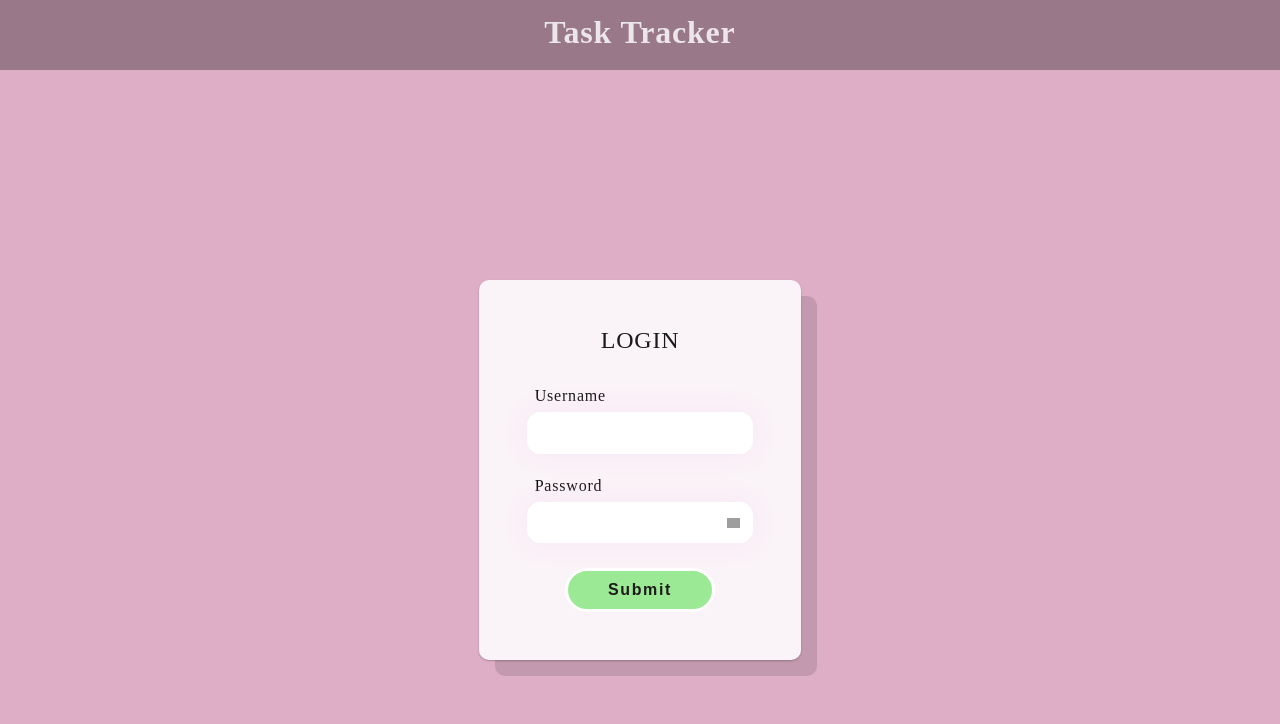
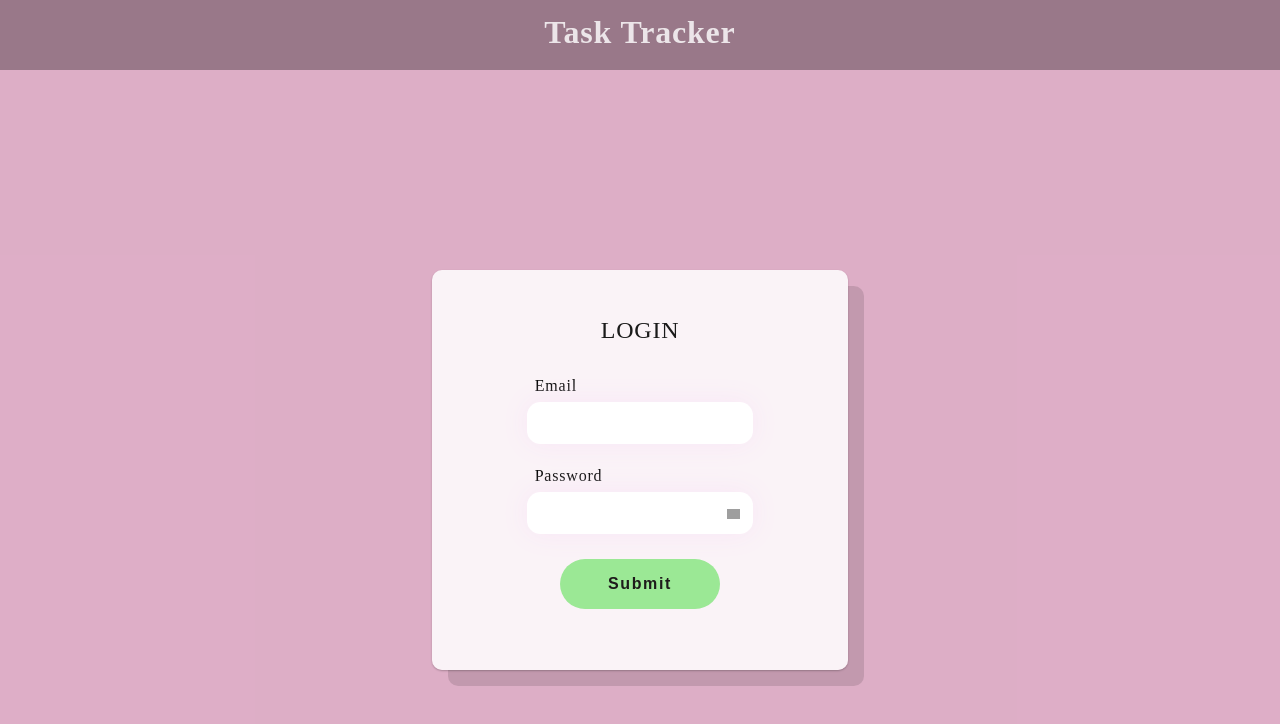
Before and after one commit to elizavetamoh/task-tracker, a React (Create React App) app: page /login in a window 1280 px wide. Shown: the top 724 px of the page. Built offline with nearby package versions, Linux system fonts and the light colour scheme; grey boxes are pictures that could not be loaded.

Commit message:
add formValidator, FormError

```diff
--- a/src/components/FormBox/FormBox.js
+++ b/src/components/FormBox/FormBox.js
@@ -1,13 +1,16 @@
 import React from 'react';
 import {Form, Box, Title} from "./components";
+import {FormError} from "./FormError";
+import {Link} from "react-router-dom";
 
-export default function FormBox({title, children}){
+export default function FormBox({title, children, formErrors}){
 
     return(
-        <Form>
+        <Form action={<Link to="/">Home</Link> }>
             <Box>
                 <Title>{title}</Title>
                 {children}
+                <FormError formErrors={formErrors}/>
             </Box>
         </Form>
 
--- /dev/null
+++ b/src/components/FormBox/FormError/FormError.js
@@ -0,0 +1,15 @@
+import React from 'react';
+import {Ul, Li} from './components'
+
+export const FormError = ({formErrors}) =>
+    <Ul>
+        {Object.keys(formErrors).map((fieldName, i) => {
+            if(formErrors[fieldName].length > 0){
+                return (
+                    <Li key={i}>{formErrors[fieldName]}</Li>
+                )
+            } else {
+                return '';
+            }
+        })}
+    </Ul>
--- /dev/null
+++ b/src/components/FormBox/FormError/components.js
@@ -0,0 +1,11 @@
+import styled from "styled-components";
+
+export const Ul = styled.ul`
+  width: 25em;
+  margin: 1em 0 0;
+  font-size: 0.8em;
+`
+
+export const Li = styled.li`
+  margin: 0.8em 0 0;
+`
--- /dev/null
+++ b/src/components/FormBox/FormError/index.js
@@ -0,0 +1 @@
+export { FormError } from './FormError';
--- a/src/components/Input/Input.js
+++ b/src/components/Input/Input.js
@@ -9,11 +9,11 @@ function blurHandler(event) {
     return event.target.value.trim();
 }
 
-export default function Input({name, type, id, title, onChange}){
+export default function Input({label, name, type, id, value, onChange, required}){
     return(
         <label>
-            <Text>{name}</Text>
-            <StyledInput type={type} id={id} title={title} onChange={onChange} onBlur={blurHandler}/>
+            <Text>{label}</Text>
+            <StyledInput name={name} type={type} id={id} value={value} onChange={onChange} onBlur={blurHandler} required={required} />
         </label>
     );
 }
--- a/src/components/Input/buttons/Button/Button.js
+++ b/src/components/Input/buttons/Button/Button.js
@@ -1,8 +1,8 @@
 import React from 'react';
 import {StyledButton} from "./components";
 
-export default function Button ({type, children}){
+export default function Button ({type, onClick, children, disabled}){
     return(
-        <StyledButton type={type}>{children}</StyledButton>
+        <StyledButton type={type} disabled={disabled} onClick={onClick}>{children}</StyledButton>
     )
 }
--- a/src/components/Input/buttons/Button/components.js
+++ b/src/components/Input/buttons/Button/components.js
@@ -5,10 +5,13 @@ export const StyledButton = styled.button`
     font-size: 1em;
     letter-spacing: .1em;
     color: #1e1b1b;
-    padding: 10px 40px;
-    border: 3px solid #fff;
+    padding: 1em 3em;
+    border: 0;
     border-radius: 5em;
     background-color: #9be895;
     cursor: pointer;
     margin-top: 0.5em;
+  :disabled {
+    background-color: #acababab;
+  }
 `
--- a/src/pages/Login/index.js
+++ b/src/pages/Login/index.js
@@ -1,44 +1,54 @@
-import React, {useEffect, useState} from "react";
+import React, {useState} from "react";
 import FormBox from "../../components/FormBox";
 import DefaultLayout from "../../components/DefaultLayout";
 import VisibilityButton from "../../components/Input/buttons/VisibilityButton";
 import Input from "../../components/Input";
 import Button from "../../components/Input/buttons/Button";
+import {EmailValidate} from "../../validators/formValidator";
 
 export default function Index() {
 
-    const [profile, setProfile] = useState({
-        username: "",
-        password: "",
+    const [state, setState] = useState({
+        email: '',
+        password: '',
+        formErrors: {email: '', password: ''},
     });
 
-    const onNameChange = (e) => {
-        setProfile({ ...profile, username: e.target.value });
-    };
+    const handleUserInput = (e) => {
+        const name = e.target.name;
+        const value = e.target.value;
+        setState({...state, [name]: value});
+        EmailValidate(name, value, state);
+    }
 
-    const onPasswordChange = (e) => {
-        setProfile({ ...profile, password: e.target.value });
-    };
-
-    useEffect(() => {
-        console.log("change!!!");
-    });
-
-
-    const showNameAndPass = () => {
-        console.log(profile)
-
+    const isDisabled = () => {
+        return state.formErrors.email !== ''
+            || state.formErrors.password !== '';
     }
 
     return (
         <DefaultLayout>
-            <FormBox title={"Login"}>
-                <Input name={"Username"} type={"text"} id={""} onChange={onNameChange}/>
-                <Input name={"Password"} type={"password"} id="passwordInput" onChange={onPasswordChange}/>
+            <FormBox title={"Login"} formErrors={state.formErrors}>
+                <Input
+                    label={"Email"}
+                    name={"email"}
+                    type={"email"}
+                    value={state.email}
+                    onChange={handleUserInput}
+                    required
+                />
+                <Input
+                    label={"Password"}
+                    name={"password"}
+                    type={"password"}
+                    value={state.password}
+                    id="passwordInput"
+                    onChange={handleUserInput}
+                    required
+                />
                 <VisibilityButton/>
-                <Button type="button" onClick={showNameAndPass}>Submit</Button>
+                <Button type="submit" disabled={isDisabled()}>Submit</Button>
             </FormBox>
         </DefaultLayout>
-
     );
 }
--- a/src/pages/Registration/index.js
+++ b/src/pages/Registration/index.js
@@ -1,23 +1,80 @@
-import React from "react";
+import React, {useState} from "react";
 import FormBox from "../../components/FormBox";
 import DefaultLayout from "../../components/DefaultLayout";
 import VisibilityButton from "../../components/Input/buttons/VisibilityButton";
 import Input from "../../components/Input";
 import Button from "../../components/Input/buttons/Button";
+import {EmailValidate} from "../../validators/formValidator";
 
 export default function Index() {
+
+    const [state, setState] = useState({
+        email: '',
+        firstName: '',
+        lastName: '',
+        password: '',
+        formErrors: {email: '', firstName: '', lastName: '' , password: ''},
+    });
+
+    const handleUserInput = (e) => {
+        console.log(state);
+        const name = e.target.name;
+        const value = e.target.value;
+        setState({...state, [name]: value});
+        EmailValidate(name,value, state);
+    }
+
+    const isDisabled = () => {
+        return state.formErrors.email !== ''
+            || state.formErrors.firstName !== ''
+            || state.formErrors.lastName !== ''
+            || state.formErrors.password !== '';
+    }
+
+
     return (
         <DefaultLayout>
-            <FormBox title={"Registration"}>
-                <Input name={"Email"} type={"text"} />
-                <Input name={"First name"} type={"text"}/>
-                <Input name={"Last Name"} type={"text"}/>
-                <Input name={"Avatar"} type={"file"} title={" "}/>
-                <Input name={"Password"} type={"password"} id="passwordInput"/>
+            <FormBox title={"Registration"} formErrors={state.formErrors}>
+                <Input
+                    label={"Email"}
+                    name={"email"}
+                    type={"email"}
+                    value={state.email}
+                    onChange={handleUserInput}
+                    required
+                />
+                <Input
+                    label={"First name"}
+                    name={"firstName"}
+                    type={"text"}
+                    value={state.firstName}
+                    onChange={handleUserInput}
+                    required
+                />
+                <Input
+                    label={"Last Name"}
+                    name={"lastName"}
+                    type={"text"}
+                    value={state.lastName}
+                    onChange={handleUserInput}
+                    required
+                />
+                <Input
+                    label={"Avatar"}
+                    type={"file"}
+                />
+                <Input
+                    label={"Password"}
+                    name={"password"}
+                    type={"password"}
+                    value={state.password}
+                    id="passwordInput"
+                    onChange={handleUserInput}
+                    required
+                />
                 <VisibilityButton/>
-                <Button type="button">Submit</Button>
+                <Button type="submit" disabled={isDisabled()}>Submit</Button>
             </FormBox>
         </DefaultLayout>
-
     );
 }
--- /dev/null
+++ b/src/validators/formValidator.js
@@ -0,0 +1,24 @@
+export function EmailValidate(fieldName, value, state) {
+    let fieldValidationErrors = state.formErrors;
+    let valid;
+    switch (fieldName) {
+        case 'email':
+            valid = value.match(/^([\w.%+-]+)@([\w-]+\.)+([\w]{2,})$/i) && value.length > 0;
+            fieldValidationErrors.email = valid ? '' : 'Please enter your email in this format: example@example.com';
+            break;
+        case 'firstName':
+            valid = value.length >= 3;
+            fieldValidationErrors.firstName = valid ? '' : 'Minimum length 3 characters';
+            break;
+        case 'lastName':
+            valid = value.length >= 3;
+            fieldValidationErrors.lastName = valid ? '' : 'Minimum length 3 characters';
+            break;
+        case 'password':
+            valid = value.match(/^(?=.*[0-9])(?=.*[a-z]).{1,20}$/i) && value.length > 0;
+            fieldValidationErrors.password = valid ? '' : 'Password must contain letters and numbers ';
+            break;
+        default:
+            break;
+    }
+}
```
